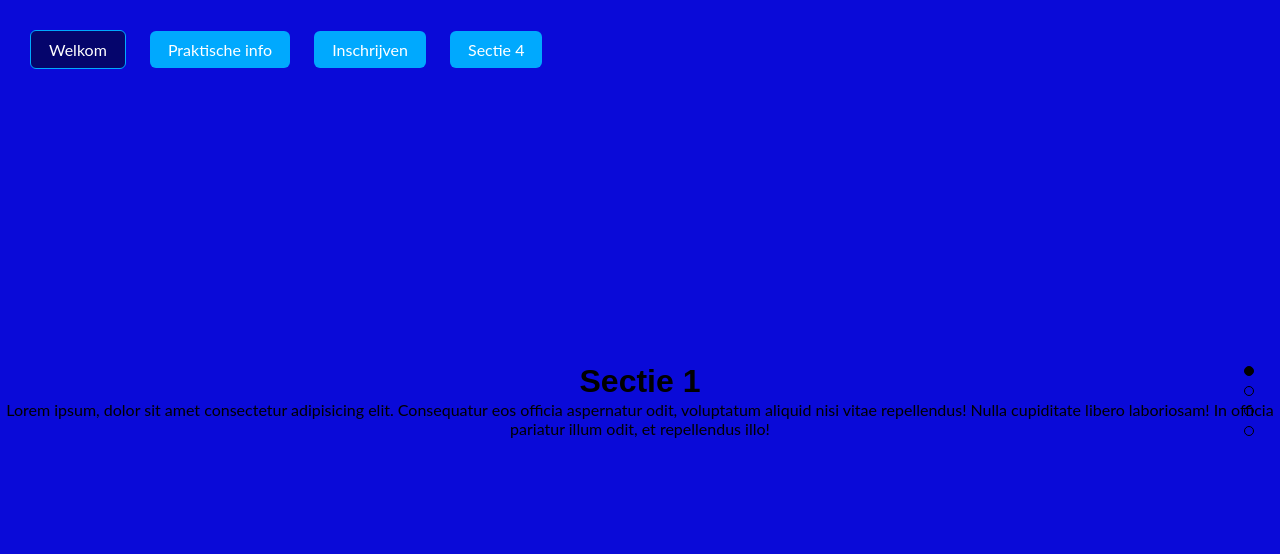
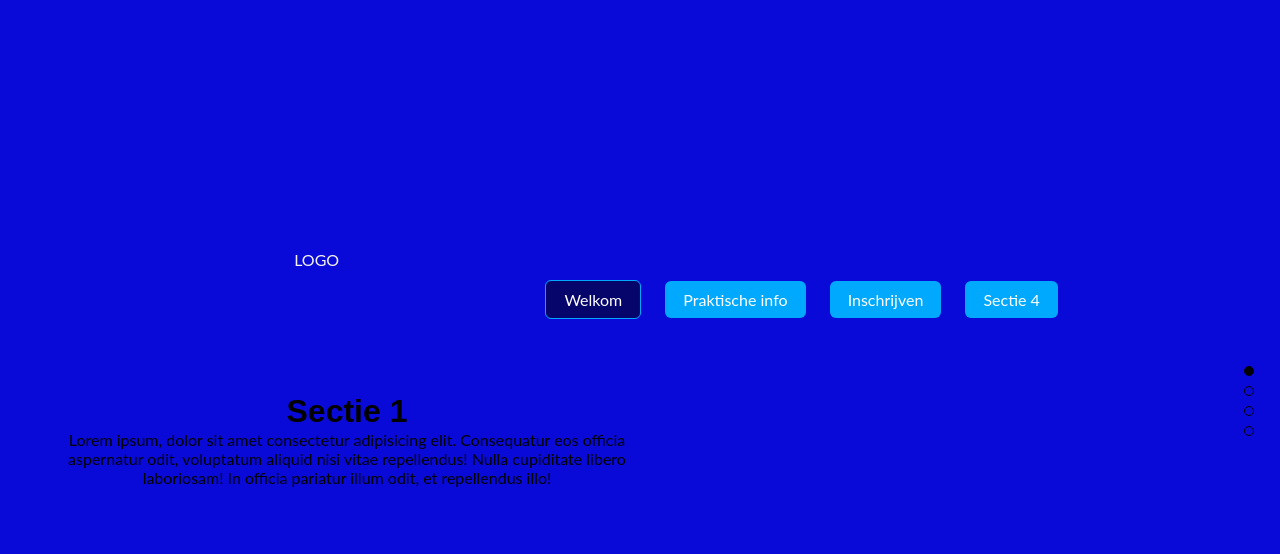
Before and after one commit to ntintel/eindwerkjQuery, a plain HTML site: page index.html in a window 1280 px wide. Drawn offline with nearby package versions, Linux system fonts and the light colour scheme.

Commit message:
grid toegepast

```diff
--- a/examples.css
+++ b/examples.css
@@ -107,14 +107,15 @@ p {
 }
 
 #menu {
-	position: fixed;
 	top: 0;
-	left: 20px;
-	height: 40px;
 	z-index: 70;
 	width: 100%;
 	padding: 0;
 	margin: 0;
+}
+
+#logo{
+	z-index: 2;
 }
 
 .intro p {
@@ -146,6 +147,9 @@ p {
 	background-color: #0A0AD8;
 }
 
+.sectie1{
+	padding: 5%;
+}
 
 /* Section 2
  * --------------------------------------- */
--- a/index.html
+++ b/index.html
@@ -13,36 +13,57 @@
 </head>
 
 <body>
-    <ul id="menu">
-        <li data-menuanchor="page1" class="active"><a href="#page1">Welkom</a></li>
-        <li data-menuanchor="page2"><a href="#page2">Praktische info</a></li>
-        <li data-menuanchor="page3"><a href="#page3">Inschrijven</a></li>
-        <li data-menuanchor="page4"><a href="#page4">Sectie 4</a></li>
+    <header>
 
-    </ul>
+    </header>
     <div id="pagepiling">
         <div class="section" id="page1">
-            <h1>Sectie 1</h1>
-            <p>Lorem ipsum, dolor sit amet consectetur adipisicing elit. Consequatur eos officia aspernatur odit,
-                voluptatum aliquid nisi vitae repellendus! Nulla cupiditate libero laboriosam! In officia pariatur illum
-                odit, et repellendus illo!</p>
+            <div class="container">
+                <div class="row">
+                    <div class="col-4">
+                        LOGO
+                    </div>
+                    <div class="col-8">
+                        <ul id="menu">
+                            <li data-menuanchor="page1" class="active"><a href="#page1">Welkom</a></li>
+                            <li data-menuanchor="page2"><a href="#page2">Praktische info</a></li>
+                            <li data-menuanchor="page3"><a href="#page3">Inschrijven</a></li>
+                            <li data-menuanchor="page4"><a href="#page4">Sectie 4</a></li>
+                        </ul>
+                    </div>
+                </div>
+            </div>
+            <div class="row sectie1">
+                <div class="col-6 col-sm-6">
+                    <h1>Sectie 1</h1>
+                    <p>Lorem ipsum, dolor sit amet consectetur adipisicing elit. Consequatur eos officia aspernatur
+                        odit,
+                        voluptatum aliquid nisi vitae repellendus! Nulla cupiditate libero laboriosam! In officia
+                        pariatur
+                        illum
+                        odit, et repellendus illo!</p>
+                </div>
+            </div>
         </div>
         <div class="section" id="page2">
             <h1>Sectie 2</h1>
             <p>Lorem ipsum, dolor sit amet consectetur adipisicing elit. Consequatur eos officia aspernatur odit,
-                voluptatum aliquid nisi vitae repellendus! Nulla cupiditate libero laboriosam! In officia pariatur illum
+                voluptatum aliquid nisi vitae repellendus! Nulla cupiditate libero laboriosam! In officia pariatur
+                illum
                 odit, et repellendus illo!</p>
         </div>
         <div class="section" id="page3">
             <h1>Sectie 3</h1>
             <p>Lorem ipsum, dolor sit amet consectetur adipisicing elit. Consequatur eos officia aspernatur odit,
-                voluptatum aliquid nisi vitae repellendus! Nulla cupiditate libero laboriosam! In officia pariatur illum
+                voluptatum aliquid nisi vitae repellendus! Nulla cupiditate libero laboriosam! In officia pariatur
+                illum
                 odit, et repellendus illo!</p>
         </div>
         <div class="section" id="page4">
             <h1>Sectie 4</h1>
             <p>Lorem ipsum, dolor sit amet consectetur adipisicing elit. Consequatur eos officia aspernatur odit,
-                voluptatum aliquid nisi vitae repellendus! Nulla cupiditate libero laboriosam! In officia pariatur illum
+                voluptatum aliquid nisi vitae repellendus! Nulla cupiditate libero laboriosam! In officia pariatur
+                illum
                 odit, et repellendus illo!</p>
         </div>
     </div>
```
